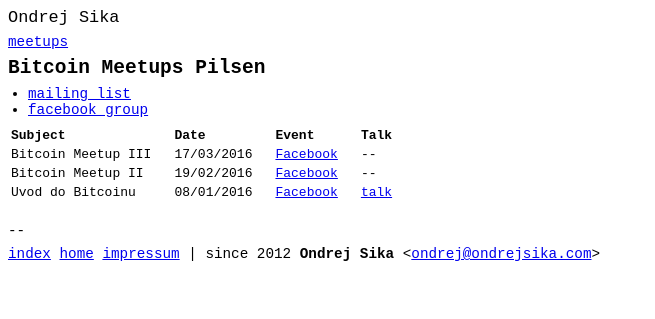
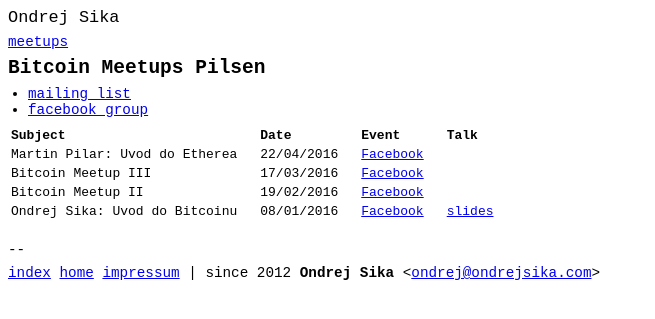
Before and after one commit to ondrejsika/ondrejsika.com, a Jekyll site: the page built from meetups/bitcoin-plzen/index.md, in a window 1280 px wide. Shown: the top 319 px of the page, without its empty margins (0-655 px from the left). Built offline with Jekyll 4.4.1, drawn with Linux system fonts in a browser that asks for light colours; Markdown is read by kramdown in place of the engine named in the settings; comment, search, counter and statistics services are not loaded.

Commit message:
bitcoin meetups - add 4th meetup, some graphic changes

```diff
--- a/meetups/bitcoin-plzen/index.md
+++ b/meetups/bitcoin-plzen/index.md
@@ -24,13 +24,21 @@
 </th></tr>
 
 <tr id="meetup-3"><td>
+Martin Pilar: Uvod do Etherea
+</td><td>
+22/04/2016
+</td><td>
+<a href="https://www.facebook.com/events/1134269723280708/">Facebook</a>
+</td><td>
+</td></tr>
+
+<tr id="meetup-3"><td>
 Bitcoin Meetup III
 </td><td>
 17/03/2016
 </td><td>
 <a href="https://www.facebook.com/events/1698584067026134/">Facebook</a>
 </td><td>
---
 </td></tr>
 
 <tr id="meetup-2"><td>
@@ -40,17 +48,16 @@
 </td><td>
 <a href="https://www.facebook.com/events/1640815929504106/">Facebook</a>
 </td><td>
---
 </td></tr>
 
 <tr id="meetup-1"><td>
-Uvod do Bitcoinu
+Ondrej Sika: Uvod do Bitcoinu
 </td><td>
 08/01/2016
 </td><td>
 <a href="https://www.facebook.com/events/1541402356172148/">Facebook</a>
 </td><td>
-<a href="/talks/#bitcoin-pilsen-2016">talk</a>
+<a href="/talks/#bitcoin-pilsen-2016">slides</a>
 </td></tr>
 
 </table>
```
